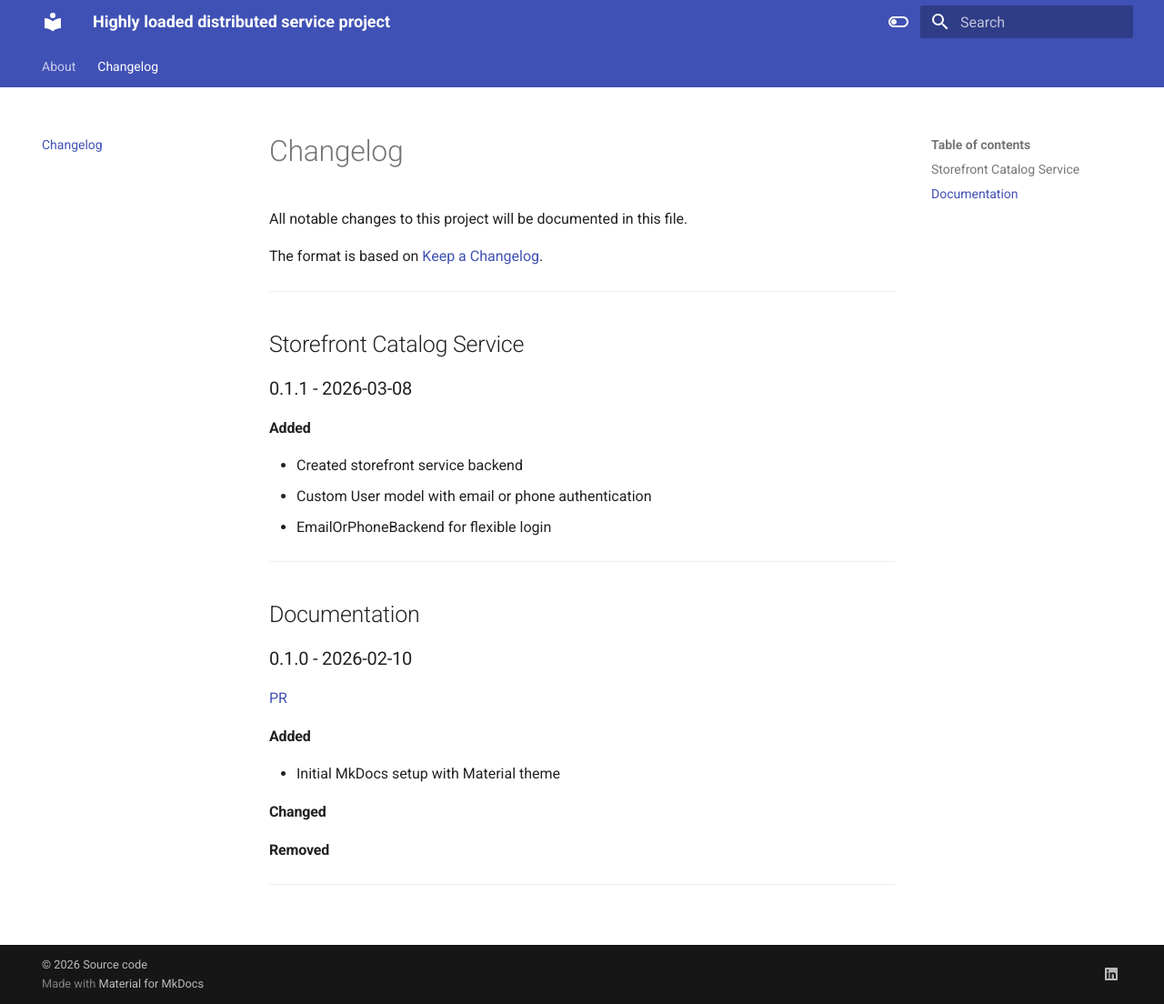
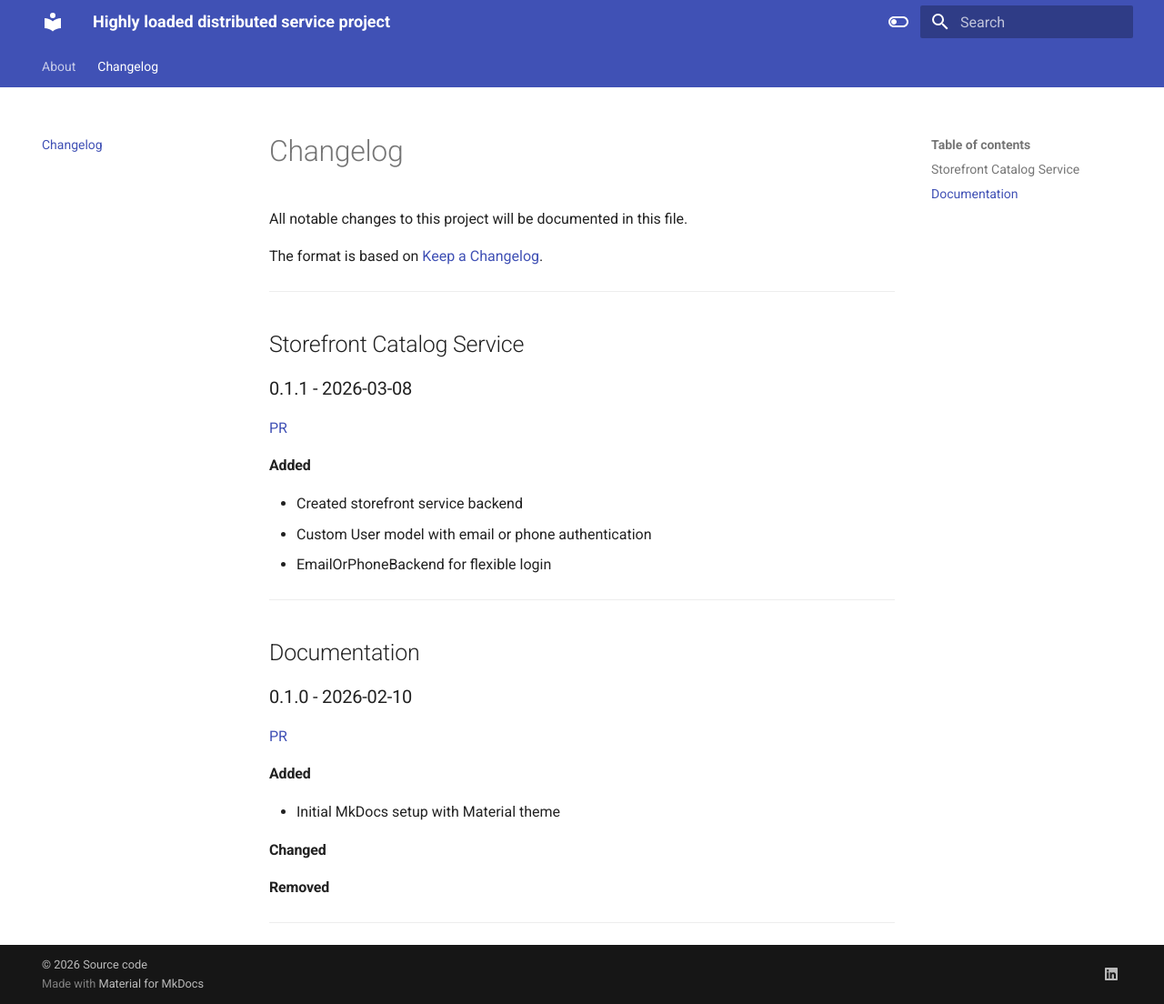
Before and after one commit to smartguy-coder/PrototypeHighlyLoadedDistributedService, an MkDocs documentation site: the page built from documentation/docs/changelog.md, in a window 1280 px wide and 1104 px high. Shown: the whole window at 91% size. Built offline with MkDocs 1.6.1 and Material for MkDocs 9.7.7, drawn with Linux system fonts in a browser that asks for light colours.

Commit message:
added PR link

```diff
--- a/documentation/docs/changelog.md
+++ b/documentation/docs/changelog.md
@@ -9,6 +9,7 @@ The format is based on [Keep a Changelog](https://keepachangelog.com/en/1.1.0/).
 ## Storefront Catalog Service
 
 ### 0.1.1 - 2026-03-08
+[PR](https://github.com/smartguy-coder/PrototypeHighlyLoadedDistributedService/pull/2)
 
 #### Added
 - Created storefront service backend
```
Also changed, not shown: 1 other file.
